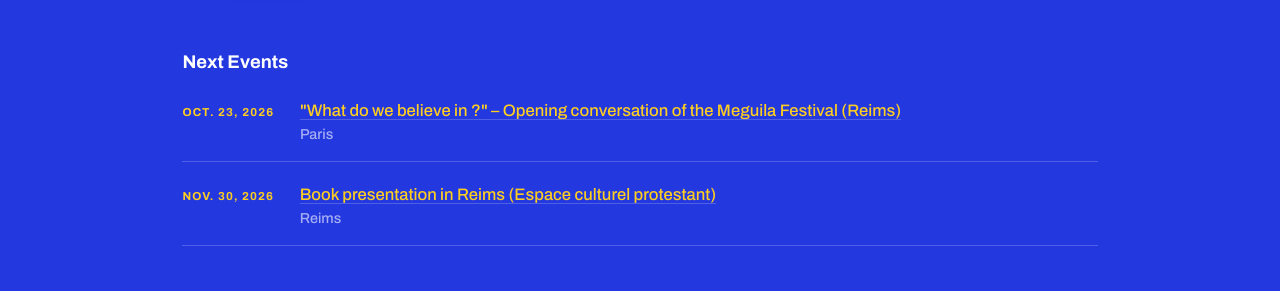
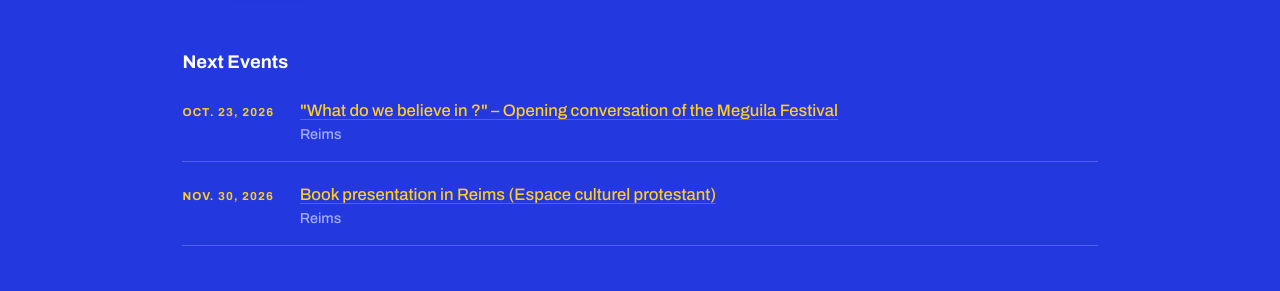
Before and after one commit to anfnl/anfnl.github.io, a Jekyll site: the page built from en/index.md, in a window 1280 px wide and 900 px high, scrolled down 930 px. Shown: the part 159-450 px from the top of the window. Built offline with Jekyll 4.4.1, drawn with Linux system fonts in a browser that asks for light colours; some web fonts are replaced.

Commit message:
Update events.yml

```diff
--- a/_data/events.yml
+++ b/_data/events.yml
@@ -1,9 +1,9 @@
 - date_en: "Oct. 23, 2026"
   date_fr: "23 oct. 2026"
-  location: "Paris"
+  location: "Reims"
   url: "https://my.weezevent.com/a-quoi-croit-on-encore"
-  label_en: ' "What do we believe in ?" – Opening conversation of the Meguila Festival (Reims)'
-  label_fr: ' "En quoi croit-on encore ?" –  Conversation inaugurale, festival Méguila (Reims)'
+  label_en: ' "What do we believe in ?" – Opening conversation of the Meguila Festival'
+  label_fr: ' "En quoi croit-on encore ?" –  Conversation inaugurale, festival Méguila'
 
 - date_en: "Nov. 30, 2026"
   date_fr: "30 nov. 2026"
```
